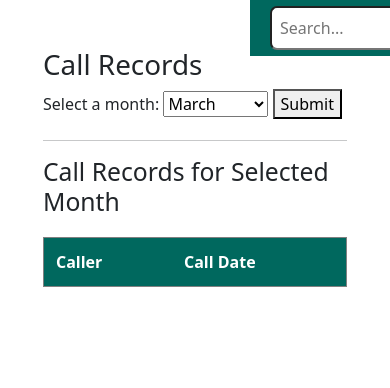
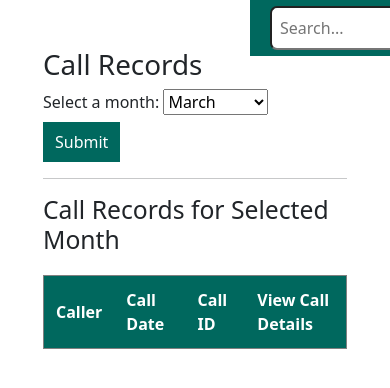
Before and after one commit to ariarub/TeamEngelbartInterface, a Flask app: page /history in a window 390 px wide. Shown: the top 388 px of the page. Run offline with Flask 3, Linux system fonts and the light colour scheme; data that the repository does not hold is empty; some libraries are stand-ins or nearby versions.

Commit message:
can view details of each phone call

```diff
--- a/application.py
+++ b/application.py
@@ -18,6 +18,7 @@
 
 # db = SQLAlchemy(application)
 
+#put this info into an .env file and read it in for security
 server = 'lexdb-dev.cwxwqmt5bnip.eu-west-2.rds.amazonaws.com'
 database = 'LexIssueData'
 username = 'hilladmin'
@@ -73,6 +74,24 @@
         print("Error:", e)
         return []
 
+def get_call_details(callid):
+    try:
+        conn = pyodbc.connect(connection_string)
+        cursor = conn.cursor()
+        sql_query = f"""
+            SELECT *
+            FROM callRecords
+            WHERE CallID = ?
+        """
+        cursor.execute(sql_query, (callid))
+        calls = cursor.fetchone()
+        cursor.close()
+        conn.close()
+        return calls
+    except pyodbc.Error as e:
+        print("Error:", e)
+        return []
+
 @application.route('/')
 def index():
     # return render_template('index.html')
@@ -100,6 +119,11 @@
         calls = get_calls_for(selected_month)
     return render_template('history.html', selected_month=selected_month, calls=calls)
 
+@application.route('/call/<int:CallID>', methods = ['POST'])
+def call_details(CallID):
+    call = get_call_details(CallID)
+    return render_template('callDetails.html', call=call)
+
 
 if __name__ == '__main__':
     # Run the Flask app
--- a/static/css/style.css
+++ b/static/css/style.css
@@ -44,7 +44,7 @@
    }
 
    #content {
-    margin-top: 56px; /* Height of the navbar */
+    margin-top: 60px; /* Height of the navbar */
     padding: 20px;
    }
     #navbar {
@@ -118,9 +118,15 @@
     margin-top: 20px;
 }
 
+.table-container {
+    margin-top: 20px;
+}
+
 table {
     width: 100%;
     border-collapse: collapse;
+    background-color: #fff; /* Add background color to the table */
+    border-radius: 8px; /* Add border-radius for a smoother appearance */
 }
 
 th, td {
@@ -141,3 +147,17 @@
 tr:hover {
     background-color: #ddd;
 }
+
+button {
+    padding: 8px 12px;
+    background-color: #00685E; /* Lighter background color for buttons */
+    color: #fff;
+    border: none;
+    border-radius: 30px; /* Slightly round the buttons */
+    cursor: pointer;
+    transition: background-color 0.3s, border-radius 0.3s;;
+}
+
+button:hover {
+    background-color: #004f47; /* Darken the background color on hover */
+}
--- a/templates/history.html
+++ b/templates/history.html
@@ -34,6 +34,8 @@
                     <tr>
                         <th>Caller</th>
                         <th>Call Date</th>
+                        <th>Call ID</th>
+                        <th>View Call Details</th>
                     </tr>
                 </thead>
                 <tbody>
@@ -41,6 +43,8 @@
                     <tr>
                         <td>{{ call.callerNumber}}</td>
                         <td>{{ call.callStartTimestamp }}</td>
+                        <td>{{ call.CallID }}</td>
+                        <td><form action ="/call/{{ call.CallID }}" method = 'post'><button id = 'call' type = 'submit' >View Details </button></form></td>
                     </tr>
                     {% endfor %}
                 </tbody>
```
Also changed, not shown: templates/callDetails.html (added, +14 -0 lines).
